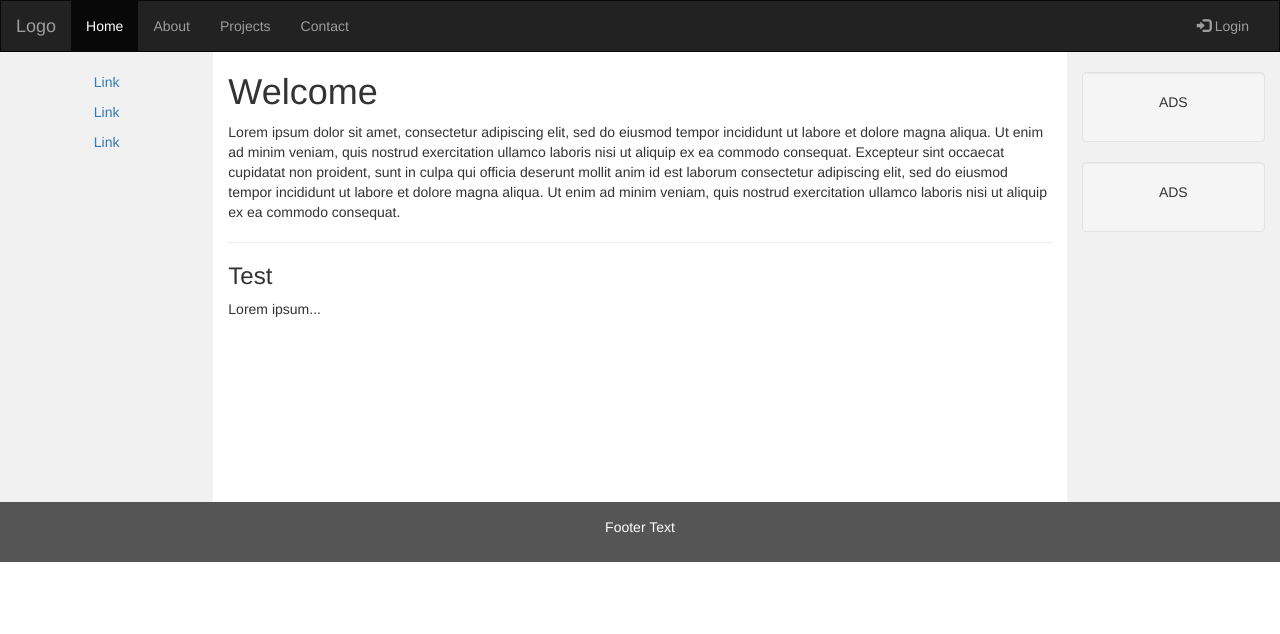
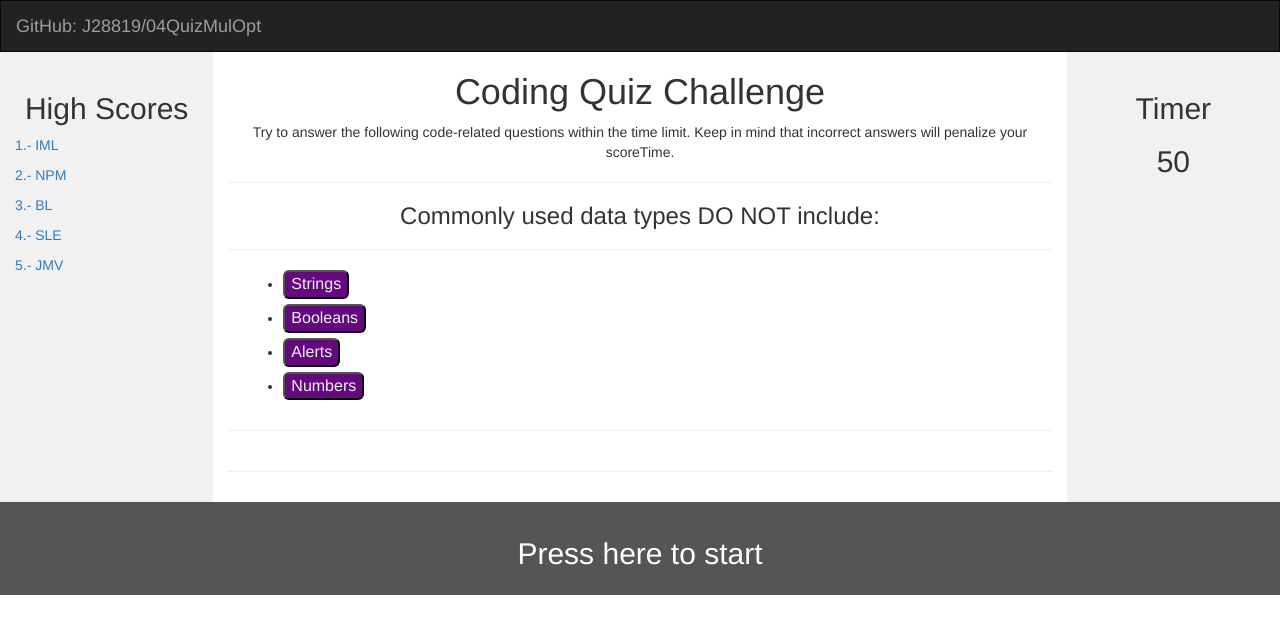
Before and after one commit to J28819/04QuizMulOpt, a plain HTML site: page index.html in a window 1280 px wide. Drawn offline with nearby package versions, Linux system fonts and the light colour scheme.

Commit message:
Adding javascript routines for questions

```diff
--- a/assets/css/style.css
+++ b/assets/css/style.css
@@ -2,16 +2,34 @@
 .navbar {
     margin-bottom: 0;
     border-radius: 0;
+
+
   }
 
   /* Set height of the grid so .sidenav can be 100% (adjust as needed) */
   .row.content {height: 450px}
+
+  .navbar-brand {
+    color: #bababa;
+  }
 
   /* Set gray background color and 100% height */
   .sidenav {
     padding-top: 20px;
     background-color: #f1f1f1;
     height: 100%;
+  }
+  .btnquest {
+    font-size: medium;
+    background-color: rgb(100, 8, 125);
+    color: #f1f1f1;
+    margin-bottom: 5px;
+    border-radius: 12px;
+    border-radius:  6px;
+    display:block;
+  }
+  .sectionQuest {
+    display:block;
   }
 
   /* Set black background color, white text and some padding */
--- a/assets/js/quiz.js
+++ b/assets/js/quiz.js
@@ -1,43 +1,88 @@
 
-var Questions = [
+var ArrayV = [
                 {
                 "Q": "Commonly used data types DO NOT include:",
-                "1": "Strings",
-                "2": "Booleans",
-                "3": "Alerts",
-                "4": "Numbers",
-                "R": "3"
+                "A": "Strings",
+                "B": "Booleans",
+                "C": "Alerts",
+                "D": "Numbers",
+                "R": "C"
                 },
                    {
                 "Q": "The condition in an if/else statment is enclosed within ______ .",
-                "1": "Quotes",
-                "2": "Curly Brackets",
-                "3": "Parentheses",
-                "4": "Square Brackets",
-                "R": "2"
+                "A": "Quotes",
+                "B": "Curly Brackets",
+                "C": "Parentheses",
+                "D": "Square Brackets",
+                "R": "B"
                 },
                    {
                 "Q": "Arrays in Javascript can be used to store ______ .",
-                "1": "Numbers and Strings",
-                "2": "Other Arrays",
-                "3": "Booleans",
-                "4": "All of the above",
-                "R": "4"
+                "A": "Numbers and Strings",
+                "B": "Other Arrays",
+                "C": "Booleans",
+                "D": "All of the above",
+                "R": "D"
                 },
                    {
                 "Q": "String values must be enclosed within ______ when being assigned to variables.",
-                "1": "Commas",
-                "2": "Curly brackets",
-                "3": "Quotes",
-                "4": "Parenthesis",
-                "R": "4"
+                "A": "Commas",
+                "B": "Curly brackets",
+                "C": "Quotes",
+                "D": "Parenthesis",
+                "R": "D"
                 },
                  {
                 "Q": "A very useful tool used during development and debugging for printing content to the debugger is:",
-                "1": "Javascript",
-                "2": "Terminal / Bash",
-                "3": "For loops",
-                "4": "Console.log()",
-                "R": "4"
+                "A": "Javascript",
+                "B": "Terminal / Bash",
+                "C": "For loops",
+                "D": "Console.log()",
+                "R": "D"
                 }
-            ]
+            ];
+
+var option1 = document.querySelector("#opt1");
+var option2 = document.querySelector("#opt2");
+var option3 = document.querySelector("#opt3");
+var option4 = document.querySelector("#opt4");
+var displayResult = document.getElementById("disAnswer")
+var answer = ""
+
+
+
+option1.textContent = ArrayV[0]["A"];
+option2.textContent = ArrayV[0]["B"]
+option3.textContent = ArrayV[0]["C"]
+option4.textContent = ArrayV[0]["D"]
+var correctAnswer = ArrayV[0]["R"]
+
+option1.addEventListener("click", function() {
+    answer = "A"
+    answermsg(answer)
+});
+
+option2.addEventListener("click", function() {
+    answer = "B"
+    answermsg(answer)
+});
+
+option3.addEventListener("click", function() {
+    answer = "C"
+    answermsg(answer)
+});
+
+option4.addEventListener("click", function() {
+    answer = "D"
+    answermsg(answer)
+});
+
+var value = ""
+function answermsg(){
+    if (answer === correctAnswer) {
+        value = "Correct!!!"
+    }else{
+        value = "Incorrect!!!"
+    }
+    displayResult.innerHTML = value
+}
--- a/index.html
+++ b/index.html
@@ -5,6 +5,7 @@
   <meta charset="utf-8">
   <meta name="viewport" content="width=device-width, initial-scale=1">
     <link rel="stylesheet" href="https://maxcdn.bootstrapcdn.com/bootstrap/3.4.1/css/bootstrap.min.css">
+    <script src="https://ajax.googleapis.com/ajax/libs/jquery/3.6.0/jquery.min.js"></script>
     <script src="https://maxcdn.bootstrapcdn.com/bootstrap/3.4.1/js/bootstrap.min.js"></script>
   <link rel="stylesheet" type="text/css" href="./assets/css/style.css" />
 </head>
@@ -18,50 +19,69 @@
         <span class="icon-bar"></span>
         <span class="icon-bar"></span>
       </button>
-      <a class="navbar-brand" href="#">Logo</a>
+      <a class="navbar-brand" href="https://github.com/J28819/04QuizMulOpt"> GitHub: J28819/04QuizMulOpt</a>
     </div>
-    <div class="collapse navbar-collapse" id="myNavbar">
-      <ul class="nav navbar-nav">
-        <li class="active"><a href="#">Home</a></li>
-        <li><a href="#">About</a></li>
-        <li><a href="#">Projects</a></li>
-        <li><a href="#">Contact</a></li>
-      </ul>
-      <ul class="nav navbar-nav navbar-right">
-        <li><a href="#"><span class="glyphicon glyphicon-log-in"></span> Login</a></li>
-      </ul>
-    </div>
+
   </div>
 </nav>
+
 
 <div class="container-fluid text-center">
   <div class="row content">
     <div class="col-sm-2 sidenav">
-      <p><a href="#">Link</a></p>
-      <p><a href="#">Link</a></p>
-      <p><a href="#">Link</a></p>
+        <h2>High Scores</h2>
+        <div class="text-left">
+        <p ><a href="#">1.- IML </a></p>
+        <p><a href="#">2.- NPM </a></p>
+        <p><a href="#">3.- BL </a></p>
+        <p><a href="#">4.- SLE</a></p>
+        <p><a href="#">5.- JMV</a></p>
+
+        </div>
+
+
     </div>
-    <div class="col-sm-8 text-left">
-      <h1>Welcome</h1>
-      <p>Lorem ipsum dolor sit amet, consectetur adipiscing elit, sed do eiusmod tempor incididunt ut labore et dolore magna aliqua. Ut enim ad minim veniam, quis nostrud exercitation ullamco laboris nisi ut aliquip ex ea commodo consequat. Excepteur sint occaecat cupidatat non proident, sunt in culpa qui officia deserunt mollit anim id est laborum consectetur adipiscing elit, sed do eiusmod tempor incididunt ut labore et dolore magna aliqua. Ut enim ad minim veniam, quis nostrud exercitation ullamco laboris nisi ut aliquip ex ea commodo consequat.</p>
-      <hr>
-      <h3>Test</h3>
-      <p>Lorem ipsum...</p>
-    </div>
+
+
+
+        <div class="col-sm-8 text-center">
+            <h1>Coding Quiz Challenge </h1>
+            <p>Try to answer the following code-related questions within the time limit.
+                Keep in mind that incorrect answers will penalize your scoreTime.
+            </p>
+            <hr>
+            <h3 id="Question">Commonly used data types DO NOT include: </h3>
+            <hr>
+            <div class="container-fluid text-left">
+            <ul>
+                <li><button class="btnquest" id="opt1" type="button">Strings</button></li>
+                <li><button class="btnquest"  id="opt2" type="button">Booleans</button></li>
+                <li><button class="btnquest" id="opt3" type="button">Alerts</button></li>
+                <li><button class="btnquest" id="opt4" type="button">Numbers</button></li>
+            </ul>
+          </div>
+            <hr>
+            <div>
+              <h4 class="container-fluid text-center" id="disAnswer"></h4>
+            </div>
+            <hr>
+          </div>
+
     <div class="col-sm-2 sidenav">
-      <div class="well">
-        <p>ADS</p>
-      </div>
-      <div class="well">
-        <p>ADS</p>
-      </div>
+        <h2>Timer</h2>
+        <h2 id="Counter">50</h2>
     </div>
   </div>
 </div>
-
 <footer class="container-fluid text-center">
-  <p>Footer Text</p>
+  <h2 id="footermsg">Press here to start</h2>
 </footer>
 
+<script src="./assets/js/quiz.js"></script>
+
 </body>
+
+
+
+
 </html>
```
